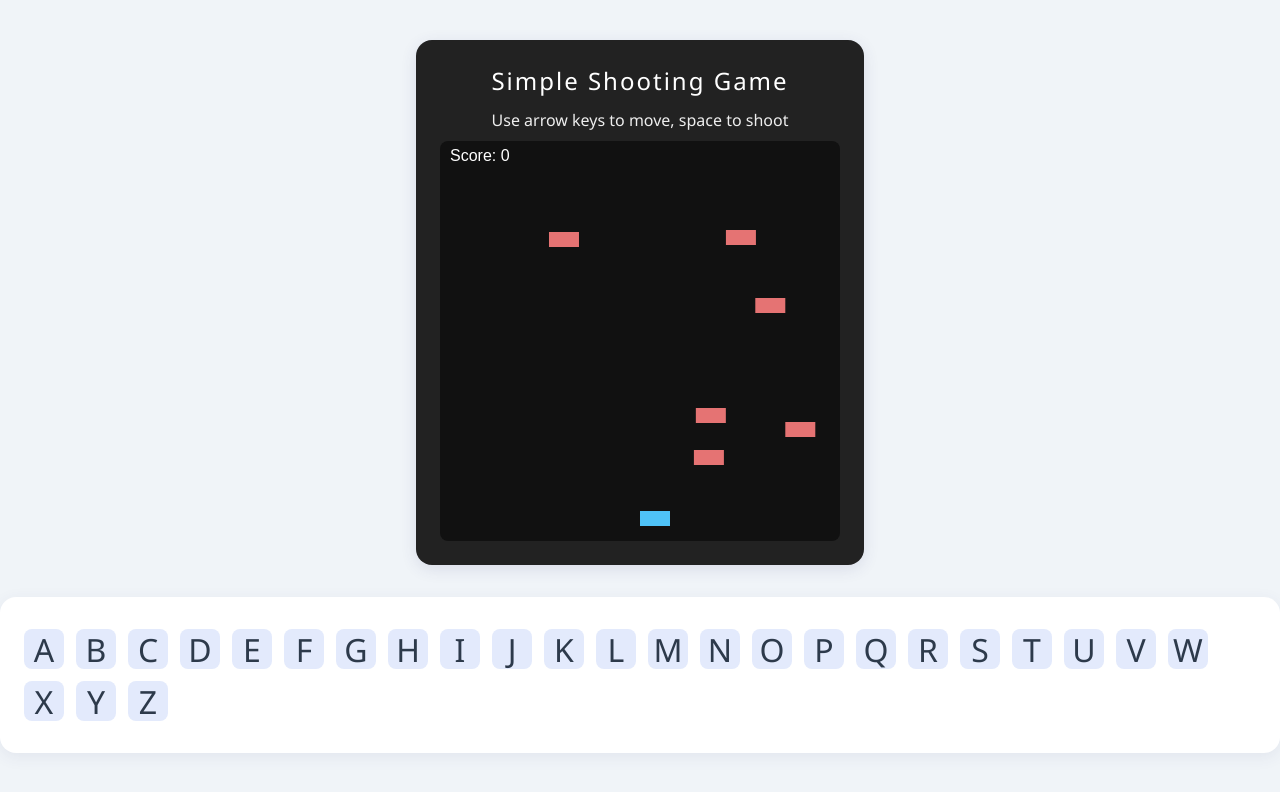
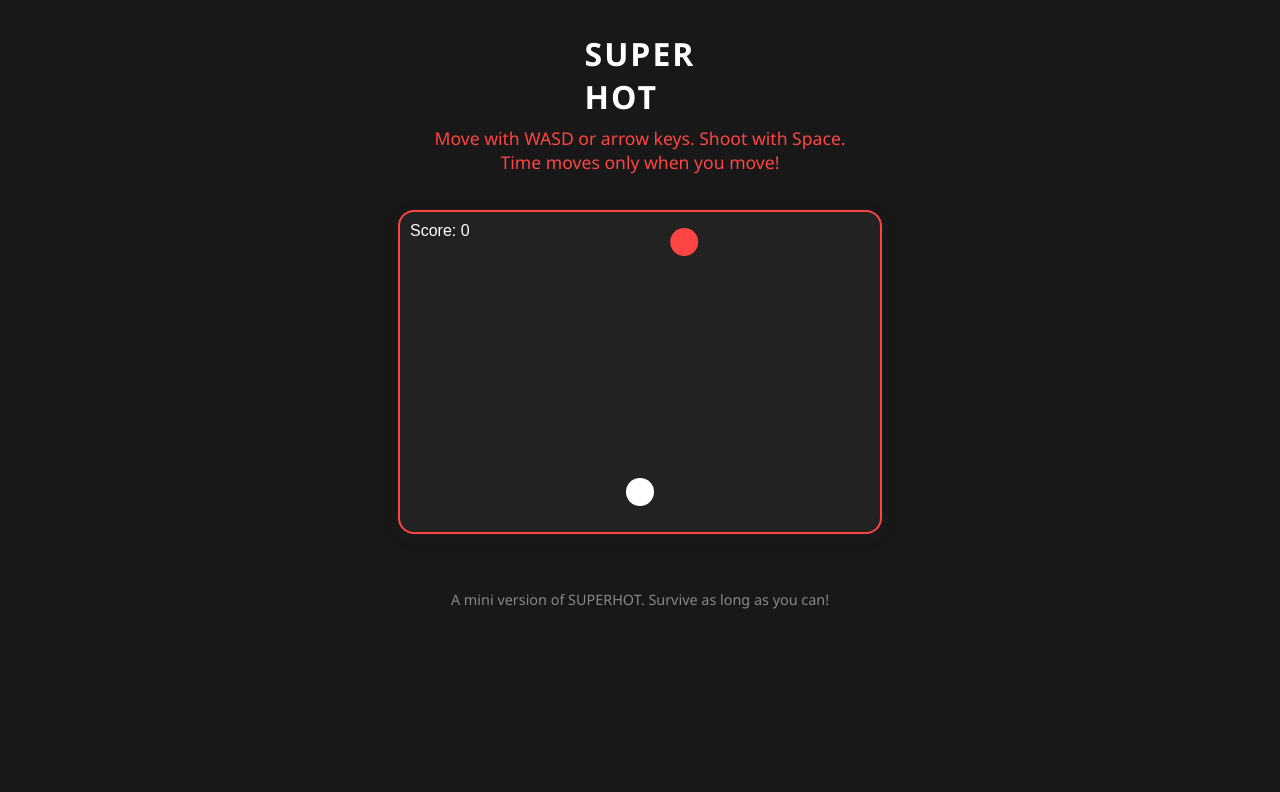
Before and after one commit to matt11111111/Website, a plain HTML site: page index.html in a window 1280 px wide. Drawn offline with Linux system fonts and the light colour scheme.

Commit message:
superhot.html

```diff
--- a/index.html
+++ b/index.html
@@ -3,161 +3,176 @@
 <head>
   <meta charset="UTF-8">
   <meta name="viewport" content="width=device-width, initial-scale=1.0">
-    <title>Shooting Game & Alphabet Website</title>
+  <title>Super Hot (Mini Version)</title>
   <style>
     body {
+      background: #181818;
       min-height: 100vh;
       margin: 0;
       display: flex;
       flex-direction: column;
       align-items: center;
       justify-content: flex-start;
-            background: #f0f4f8;
       font-family: 'Segoe UI', Arial, sans-serif;
     }
-        .alphabet {
-            display: flex;
-            flex-wrap: wrap;
-            gap: 12px;
-            font-size: 2rem;
-            color: #2d3a4b;
-            background: #fff;
-            padding: 32px 24px;
+    h1 {
+      color: #fff;
+      margin-top: 32px;
+      margin-bottom: 8px;
+      letter-spacing: 2px;
+    }
+    .instructions {
+      color: #f44;
+      margin-bottom: 24px;
+      font-size: 1.1rem;
+      text-align: center;
+    }
+    #game {
+      background: #222;
       border-radius: 16px;
-            box-shadow: 0 4px 16px rgba(60, 60, 120, 0.08);
+      box-shadow: 0 4px 16px rgba(60, 60, 120, 0.10);
+      margin: 0 auto 24px auto;
+      display: block;
+      border: 2px solid #f44;
+    }
+    .footer {
+      color: #888;
+      font-size: 0.9rem;
       margin-top: 32px;
     }
-        .letter {
-            width: 40px;
-            height: 40px;
-            display: flex;
-            align-items: center;
-            justify-content: center;
-            border-radius: 8px;
-            background: #e3eafc;
-            transition: background 0.2s;
-        }
-        .letter:hover {
-            background: #b6ccfe;
-        }
-        .game-container {
-            margin-top: 40px;
-            background: #222;
-            padding: 24px;
-            border-radius: 16px;
-            box-shadow: 0 4px 16px rgba(60, 60, 120, 0.12);
-        }
-        canvas {
-            display: block;
-            margin: 0 auto;
-            background: #111;
-            border-radius: 8px;
-        }
-        .game-title {
-            color: #fff;
+    .superhot {
+      color: #f44;
+      font-size: 2rem;
+      font-weight: bold;
+      letter-spacing: 4px;
+      margin-bottom: 12px;
       text-align: center;
-            margin-bottom: 12px;
-            font-size: 1.5rem;
-            letter-spacing: 2px;
-        }
-        .game-instructions {
-            color: #eee;
-            text-align: center;
-            margin-bottom: 10px;
-            font-size: 1rem;
     }
   </style>
 </head>
 <body>
-    <div class="game-container">
-        <div class="game-title">Simple Shooting Game</div>
-        <div class="game-instructions">Use arrow keys to move, space to shoot</div>
-        <canvas id="shooting-game" width="400" height="400"></canvas>
-    </div>
-    <div class="alphabet">
-        <div class="letter">A</div>
-        <div class="letter">B</div>
-        <div class="letter">C</div>
-        <div class="letter">D</div>
-        <div class="letter">E</div>
-        <div class="letter">F</div>
-        <div class="letter">G</div>
-        <div class="letter">H</div>
-        <div class="letter">I</div>
-        <div class="letter">J</div>
-        <div class="letter">K</div>
-        <div class="letter">L</div>
-        <div class="letter">M</div>
-        <div class="letter">N</div>
-        <div class="letter">O</div>
-        <div class="letter">P</div>
-        <div class="letter">Q</div>
-        <div class="letter">R</div>
-        <div class="letter">S</div>
-        <div class="letter">T</div>
-        <div class="letter">U</div>
-        <div class="letter">V</div>
-        <div class="letter">W</div>
-        <div class="letter">X</div>
-        <div class="letter">Y</div>
-        <div class="letter">Z</div>
-    </div>
+  <h1>SUPER<br>HOT</h1>
+  <div class="instructions">Move with WASD or arrow keys. Shoot with Space. <br>Time moves only when you move!</div>
+  <div class="superhot" id="superhot"></div>
+  <canvas id="game" width="480" height="320"></canvas>
+  <div class="footer">A mini version of SUPERHOT. Survive as long as you can!</div>
   <script>
-// Simple Shooting Game
-const canvas = document.getElementById('shooting-game');
+// --- Mini SUPERHOT ---
+const canvas = document.getElementById('game');
 const ctx = canvas.getContext('2d');
-const player = { x: 200, y: 370, w: 30, h: 15, speed: 5 };
+const W = canvas.width, H = canvas.height;
+
+const player = { x: W/2, y: H-40, r: 14, speed: 3, color: '#fff', vx: 0, vy: 0 };
 let bullets = [];
 let enemies = [];
-let left = false, right = false, space = false;
+let enemyBullets = [];
+let keys = {};
+let lastMove = 0;
+let gameOver = false;
 let score = 0;
+let superhotText = document.getElementById('superhot');
+
+function resetGame() {
+  player.x = W/2; player.y = H-40; player.vx = 0; player.vy = 0;
+  bullets = [];
+  enemies = [];
+  enemyBullets = [];
+  score = 0;
+  gameOver = false;
+  superhotText.textContent = '';
+  spawnEnemy();
+}
 
 function drawPlayer() {
-    ctx.fillStyle = '#4fc3f7';
-    ctx.fillRect(player.x, player.y, player.w, player.h);
+  ctx.beginPath();
+  ctx.arc(player.x, player.y, player.r, 0, 2*Math.PI);
+  ctx.fillStyle = player.color;
+  ctx.fill();
 }
 
 function drawBullets() {
   ctx.fillStyle = '#fff';
-    bullets.forEach(b => ctx.fillRect(b.x, b.y, 4, 10));
+  bullets.forEach(b => ctx.fillRect(b.x-2, b.y-6, 4, 12));
+  ctx.fillStyle = '#f44';
+  enemyBullets.forEach(b => ctx.fillRect(b.x-2, b.y-6, 4, 12));
 }
 
 function drawEnemies() {
-    ctx.fillStyle = '#e57373';
-    enemies.forEach(e => ctx.fillRect(e.x, e.y, 30, 15));
+  enemies.forEach(e => {
+    ctx.beginPath();
+    ctx.arc(e.x, e.y, e.r, 0, 2*Math.PI);
+    ctx.fillStyle = '#f44';
+    ctx.fill();
+  });
 }
 
 function movePlayer() {
-    if (left && player.x > 0) player.x -= player.speed;
-    if (right && player.x < canvas.width - player.w) player.x += player.speed;
+  let moved = false;
+  let vx = 0, vy = 0;
+  if (keys['ArrowLeft'] || keys['a']) { vx = -player.speed; moved = true; }
+  if (keys['ArrowRight'] || keys['d']) { vx = player.speed; moved = true; }
+  if (keys['ArrowUp'] || keys['w']) { vy = -player.speed; moved = true; }
+  if (keys['ArrowDown'] || keys['s']) { vy = player.speed; moved = true; }
+  player.vx = vx; player.vy = vy;
+  if (moved) lastMove = Date.now();
 }
 
-function moveBullets() {
-    bullets.forEach(b => b.y -= 7);
-    bullets = bullets.filter(b => b.y > 0);
+function updatePlayer() {
+  player.x += player.vx;
+  player.y += player.vy;
+  player.x = Math.max(player.r, Math.min(W-player.r, player.x));
+  player.y = Math.max(player.r, Math.min(H-player.r, player.y));
 }
 
-function moveEnemies() {
-    enemies.forEach(e => e.y += 2);
-    enemies = enemies.filter(e => e.y < canvas.height);
+function shoot() {
+  bullets.push({ x: player.x, y: player.y-player.r, vy: -6 });
+}
+
+function updateBullets() {
+  bullets.forEach(b => b.y += b.vy);
+  bullets = bullets.filter(b => b.y > -10);
+  enemyBullets.forEach(b => b.y += b.vy);
+  enemyBullets = enemyBullets.filter(b => b.y < H+10);
 }
 
 function spawnEnemy() {
-    if (Math.random() < 0.03) {
-        enemies.push({ x: Math.random() * (canvas.width - 30), y: -15 });
-    }
+  let x = Math.random()*(W-40)+20;
+  enemies.push({ x, y: 30, r: 14, cooldown: 60+Math.random()*60 });
 }
 
-function shoot() {
-    bullets.push({ x: player.x + player.w / 2 - 2, y: player.y });
+function updateEnemies() {
+  enemies.forEach(e => {
+    if (Math.abs(e.x-player.x) > 2) e.x += (player.x > e.x ? 1 : -1)*1.2;
+    e.cooldown--;
+    if (e.cooldown <= 0) {
+      enemyBullets.push({ x: e.x, y: e.y+e.r, vy: 4 });
+      e.cooldown = 60+Math.random()*60;
+    }
+  });
+  if (Math.random() < 0.01 + score/1000) spawnEnemy();
 }
 
 function checkCollisions() {
+  // Player hit by enemy bullet
+  for (let b of enemyBullets) {
+    if (Math.hypot(b.x-player.x, b.y-player.y) < player.r+6) {
+      gameOver = true;
+      superhotText.textContent = 'SUPER\nHOT';
+    }
+  }
+  // Player hit by enemy
+  for (let e of enemies) {
+    if (Math.hypot(e.x-player.x, e.y-player.y) < player.r+e.r) {
+      gameOver = true;
+      superhotText.textContent = 'SUPER\nHOT';
+    }
+  }
+  // Bullet hits enemy
   bullets.forEach((b, bi) => {
     enemies.forEach((e, ei) => {
-            if (b.x < e.x + 30 && b.x + 4 > e.x && b.y < e.y + 15 && b.y + 10 > e.y) {
-                bullets.splice(bi, 1);
-                enemies.splice(ei, 1);
+      if (Math.hypot(b.x-e.x, b.y-e.y) < e.r+6) {
+        enemies.splice(ei,1);
+        bullets.splice(bi,1);
         score++;
       }
     });
@@ -167,38 +182,45 @@
 function drawScore() {
   ctx.fillStyle = '#fff';
   ctx.font = '16px Arial';
-    ctx.fillText('Score: ' + score, 10, 20);
+  ctx.fillText('Score: '+score, 10, 24);
 }
 
 function gameLoop() {
-    ctx.clearRect(0, 0, canvas.width, canvas.height);
-    movePlayer();
-    moveBullets();
-    moveEnemies();
-    spawnEnemy();
-    checkCollisions();
+  ctx.clearRect(0,0,W,H);
+  movePlayer(); // <-- Ensure player movement is processed every frame
   drawPlayer();
   drawBullets();
   drawEnemies();
   drawScore();
+  if (!gameOver) {
     requestAnimationFrame(gameLoop);
+  }
+}
+
+function superhotTick() {
+  if (gameOver) return;
+  // Time only moves if player moves or shoots
+  if (player.vx !== 0 || player.vy !== 0 || keys[' ']) {
+    updatePlayer();
+    updateBullets();
+    updateEnemies();
+    checkCollisions();
+  }
+  setTimeout(superhotTick, 30);
 }
 
 document.addEventListener('keydown', e => {
-    if (e.key === 'ArrowLeft') left = true;
-    if (e.key === 'ArrowRight') right = true;
-    if (e.key === ' ') space = true;
+  keys[e.key] = true;
+  if ((e.key === ' ' || e.key === 'Spacebar') && !gameOver) shoot();
+  if (gameOver && e.key === 'r') resetGame();
 });
 document.addEventListener('keyup', e => {
-    if (e.key === 'ArrowLeft') left = false;
-    if (e.key === 'ArrowRight') right = false;
-    if (e.key === ' ' && space) {
-        shoot();
-        space = false;
-    }
+  keys[e.key] = false;
 });
 
+resetGame();
 gameLoop();
+superhotTick();
   </script>
 </body>
 </html>
```
Lines whose indentation alone changed are shown as unchanged.
